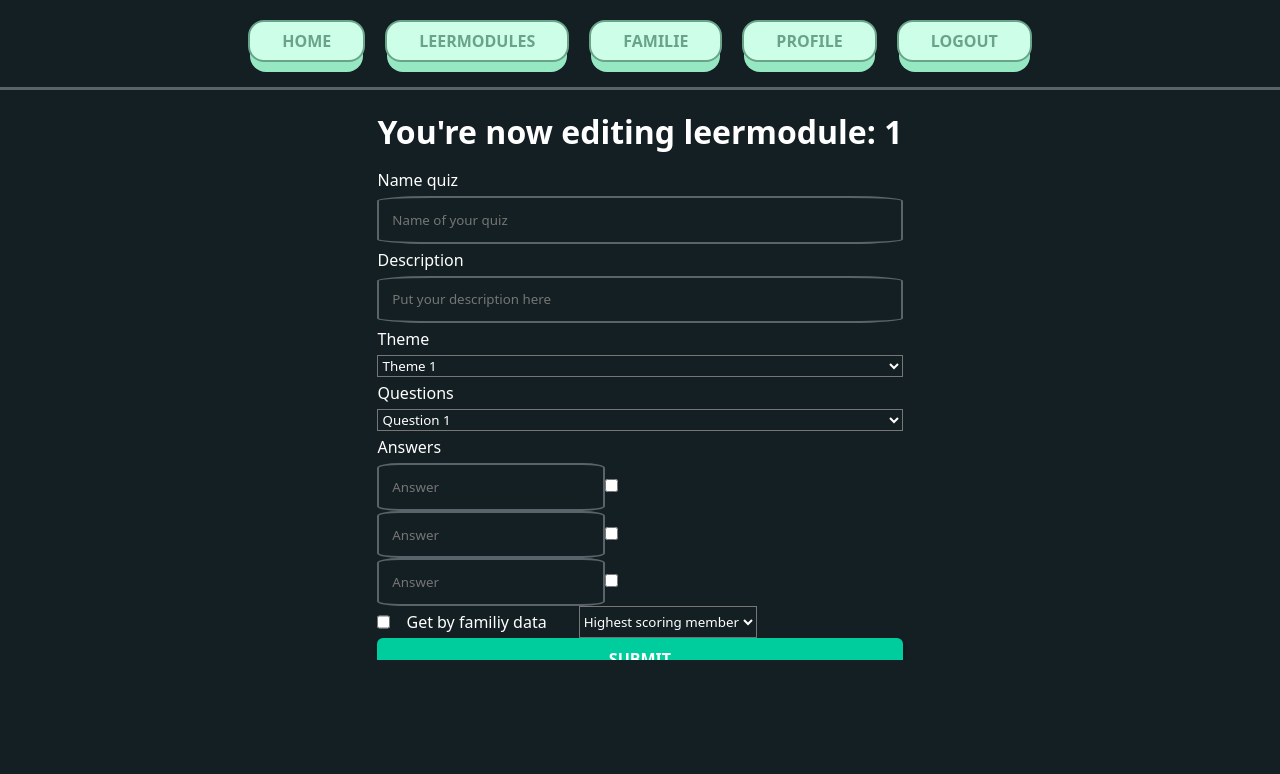
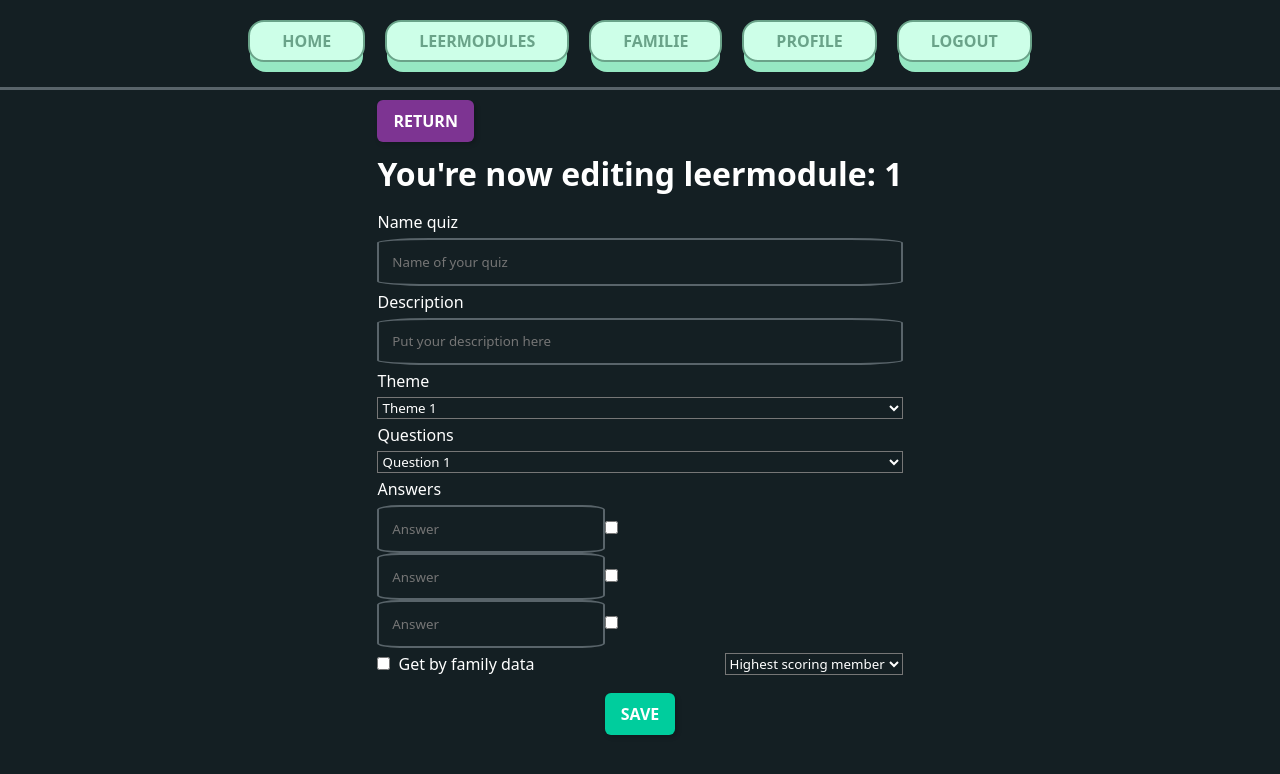
Before and after one commit to BryanBooij/TLE-3, a React (Vite) app: page /Leermodule/update/1 in a window 1280 px wide. Shown: the top 774 px of the page. Built offline with nearby package versions, Linux system fonts and the light colour scheme; sample sign-in values are in the browser's storage; a web font is replaced by a local one.

Commit message:
fixed buttons and added onsubmit message

```diff
--- a/src/leermodule/UpdateLeermodule.jsx
+++ b/src/leermodule/UpdateLeermodule.jsx
@@ -5,15 +5,25 @@ import LeermoduleAdmin from "./LeermoduleAdmin.jsx";
 import {useParams} from "react-router-dom";
 import {useNavigate} from "react-router";
 import ButtonMain from "../buttons/ButtonMain.jsx";
+import {useState} from "react";
+import ButtonPurple from "../buttons/ButtonPurple.jsx";
 
 function UpdateLeermodule() {
     let info = useParams(); // Access the route parameter;
     const result = Object.values(info); //make it into something usable for the html DOM
     const navigate = useNavigate();
 
+    // Message state for confirmation of saving changes, will disappear after 2 seconds
+    const [Message, setMessage] = useState("");
+    const handleSave = () => {
+        setMessage("Opgeslagen!");
+        setTimeout(() => setMessage(""), 2000);
+    };
+
     return(
         <>
             <div id="updateLeermoduleContainter">
+                <ButtonPurple alt={"Exit details page of [insert quiz name here]"} label={"Return"} onClick={() => navigate("/Leermodule/details/1")}></ButtonPurple>
                 <h1>You're now editing leermodule: {result}</h1>
                 <form action="">
                     <label htmlFor="qname">Name quiz</label>
@@ -65,16 +75,26 @@ function UpdateLeermodule() {
                         <input type="checkbox" id="check3" name="check3" value=""/>
                     </div>
                     </div>
-                    <div className={"getBy_container"}>
-                        <input type="checkbox" id="getDataCheckbox" name="getDataCheckbox" value="true"/>
-                        <label htmlFor="getBy">Get by familiy data</label><br/>
+                    <div className="getBy_container">
+                        <div className="getBy_left">
+                            <input type="checkbox" id="getDataCheckbox" name="getDataCheckbox" value="true"/>
+                            <label htmlFor="getDataCheckbox">Get by family data</label>
+                        </div>
+
                         <select id="getBy" name="getBy">
                             <option value="1">Highest scoring member</option>
                             <option value="2">Lowest scoring member</option>
                         </select>
                     </div>
-                    <ButtonMain alt={"submit"} label={"submit"} />
                 </form>
+                <div className={"Leermodule-save-button"}>
+                    <ButtonMain text="Save" label="save" onClick={handleSave} />
+                    {Message && (
+                        <div className="save-message">
+                            {Message}
+                        </div>
+                    )}
+                </div>
             </div>
         </>
     )
--- a/src/leermodule/styleLeermoduleAdmin.css
+++ b/src/leermodule/styleLeermoduleAdmin.css
@@ -71,7 +71,7 @@ main{
 /*update/edit page*/
 #updateLeermoduleContainter {
     align-self: center;
-    max-height: 70vh;
+    max-height: 90vh;
 
     >form{
         display: flex;
@@ -172,8 +172,27 @@ main{
 
 .getBy_container{
     display: flex;
-    flex-direction: row;
-    gap: 1rem;
+    align-items: center;
+}
+
+.getBy_left{
+    display: flex;
+    align-items: center;
+    gap: 0.5rem;
+}
+
+#getBy{
+    margin-left: auto;
+}
+
+.Leermodule-save-button{
+    color: white;
+    border: none;
+    padding: 0.8rem;
+    border-radius: 10%;
+    font-size: 1.2rem;
+    cursor: pointer;
+    text-align: center;
 }
 
 /*⭐: Is for collapse feature, please leave be, might still use it */
```
